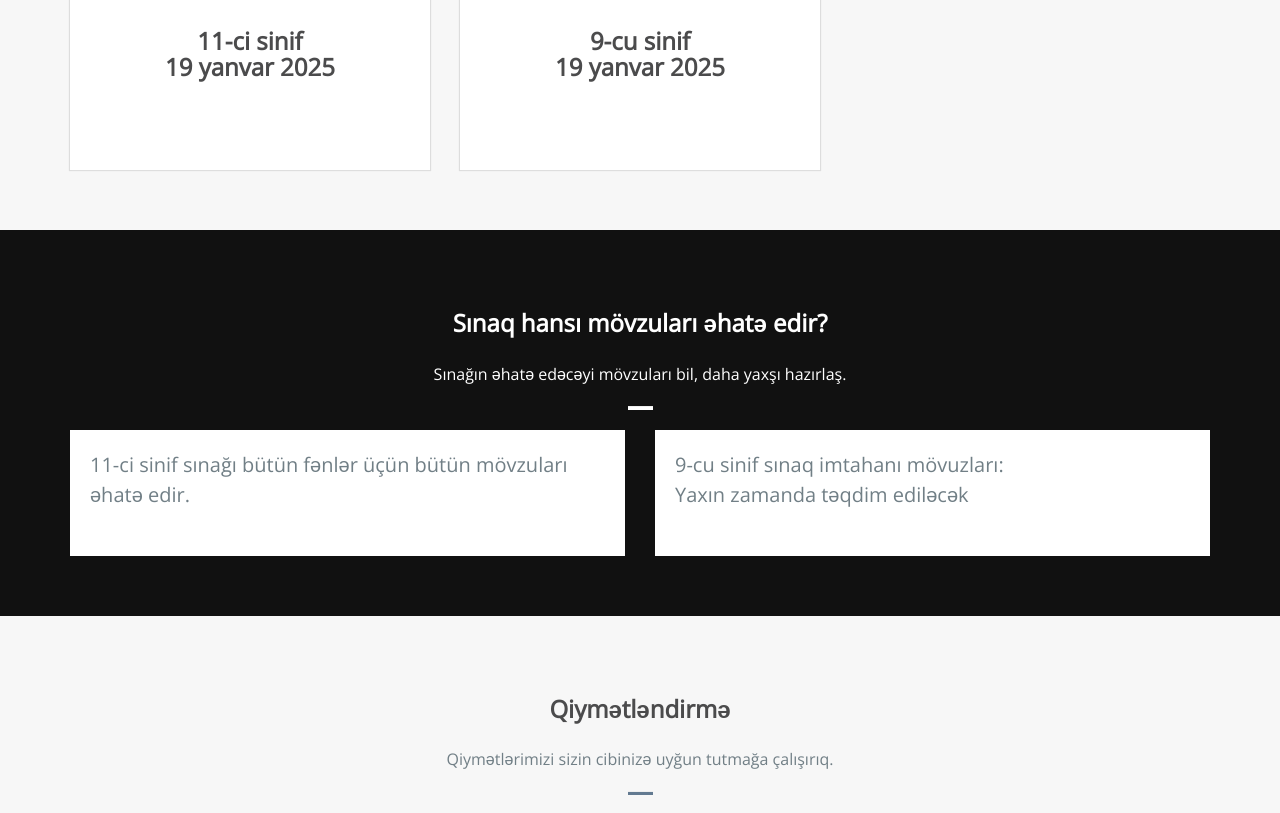
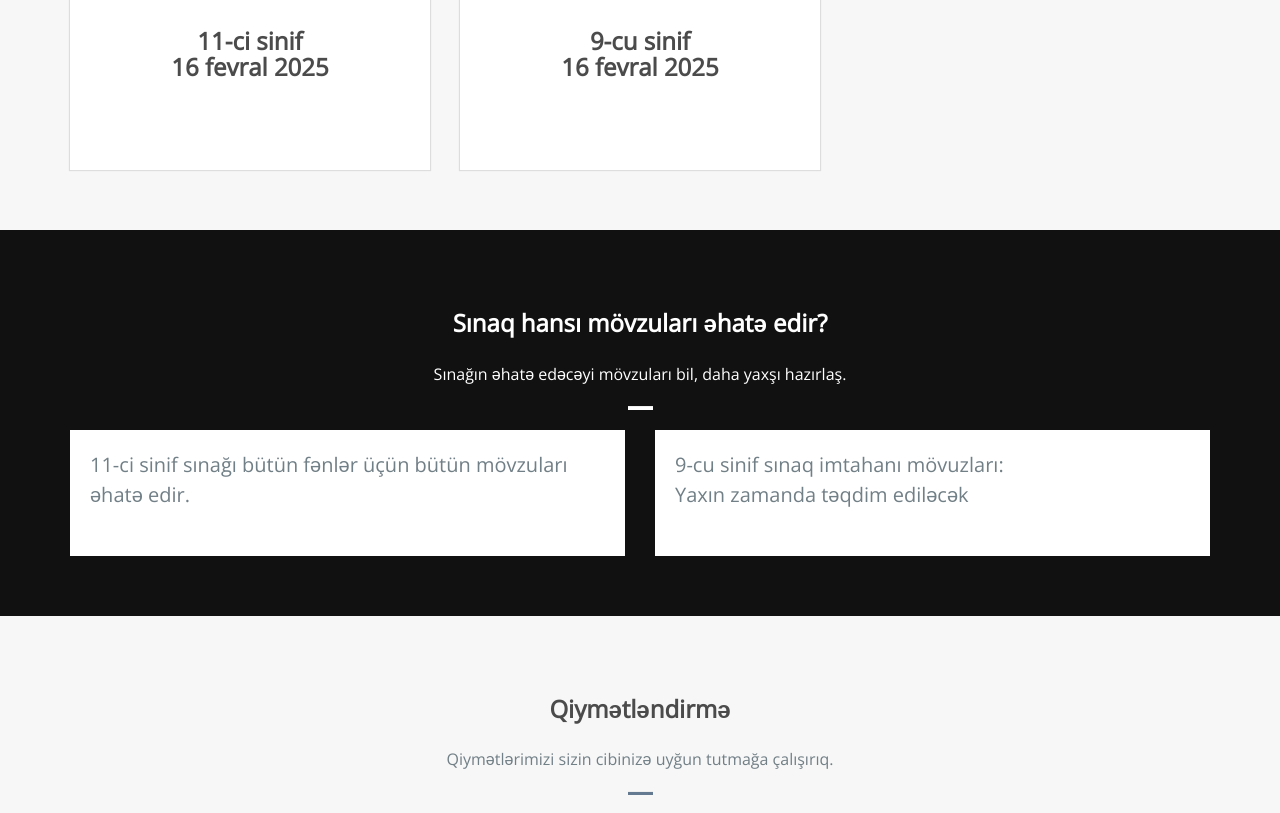
Before and after one commit to aliimammadov/sinayax, a plain HTML site: page index.html in a window 1280 px wide. Shown: the part 1855-2668 px from the top of the page. Drawn offline with nearby package versions, Linux system fonts and the light colour scheme; a web font is replaced by a local one.

Commit message:
Update index.html

```diff
--- a/index.html
+++ b/index.html
@@ -226,7 +226,7 @@
               <i class="fa fa-css3 color-green"></i>
             </div>
             <div class="icon-text">
-              <h4 class="ser-text">11-ci sinif <br>19 yanvar 2025</h4>
+              <h4 class="ser-text">11-ci sinif <br>16 fevral 2025</h4>
             </div>
           </div>
         </div>
@@ -236,7 +236,7 @@
               <i class="fa fa-css3 color-green"></i>
             </div>
             <div class="icon-text">
-              <h4 class="ser-text">9-cu sinif <br>19 yanvar 2025</h4>
+              <h4 class="ser-text">9-cu sinif <br>16 fevral 2025</h4>
             </div>
           </div>
         </div>
```
